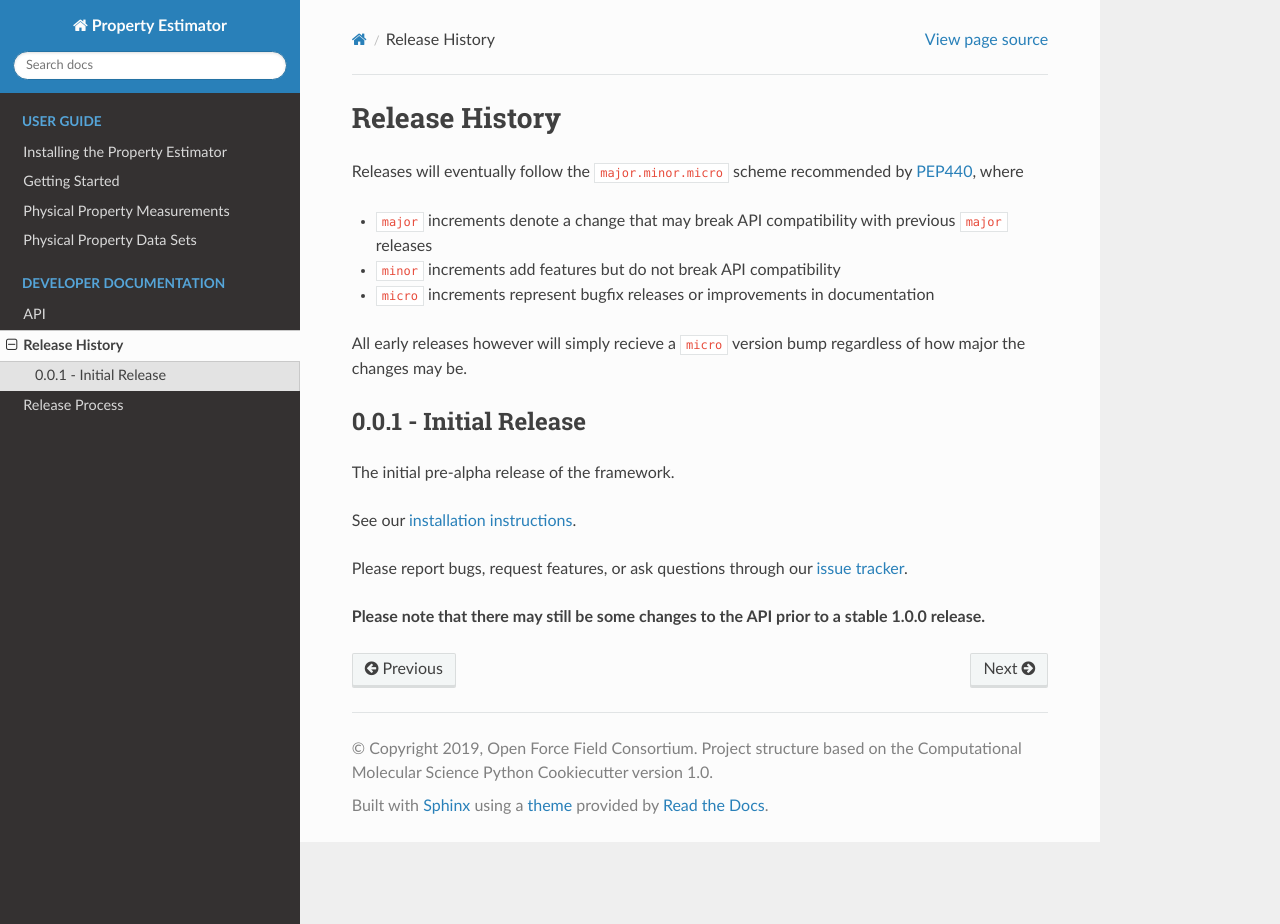
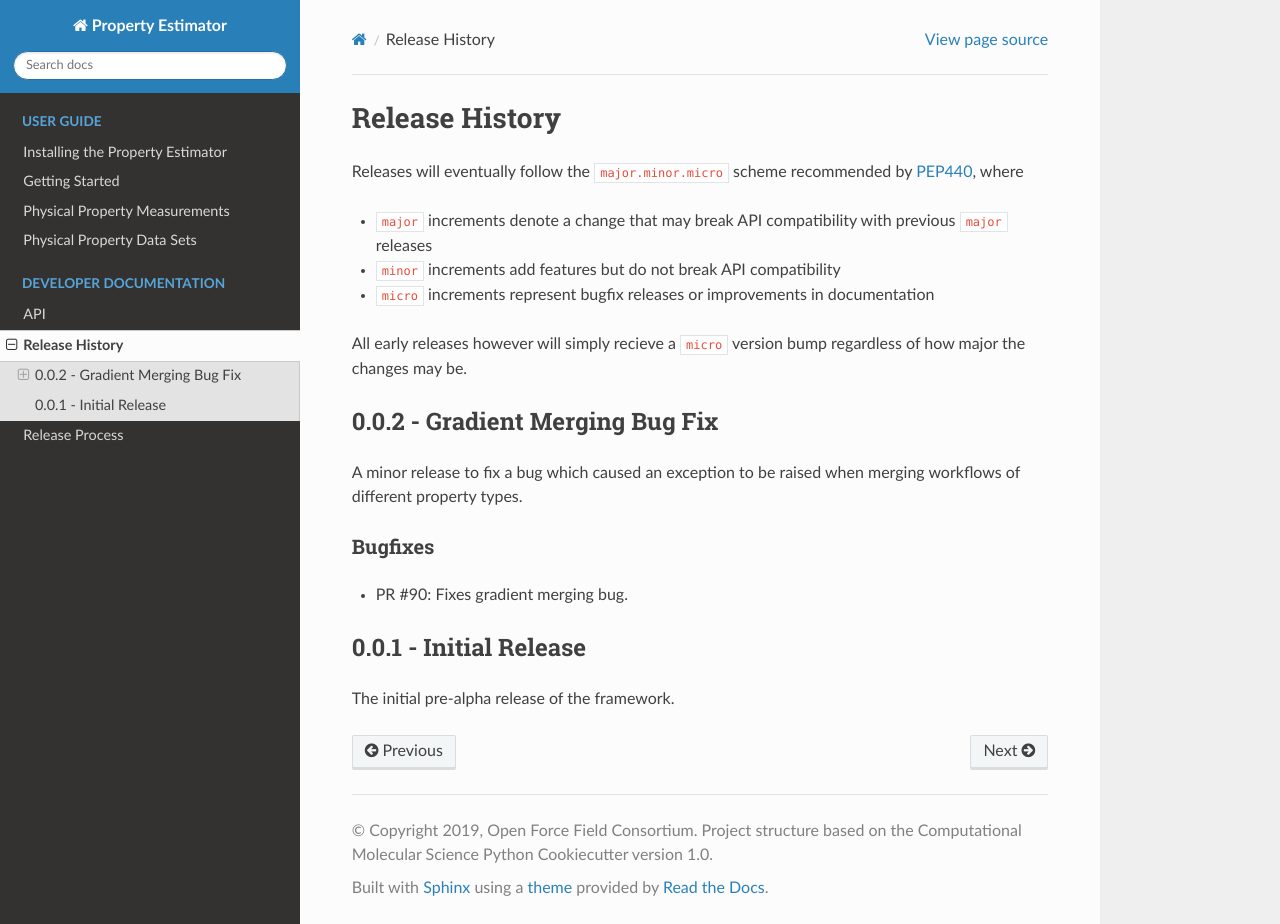
Before and after one commit to openforcefield/openff-evaluator, a Sphinx documentation site: the page built from docs/releasehistory.rst, in a window 1280 px wide and 924 px high. Built offline with Sphinx 7.4.7 and the Read the Docs theme 2.0.0, drawn with Linux system fonts in a browser that asks for light colours.

Commit message:
Adds initial 0.0.2 release notes.

```diff
--- a/docs/releasehistory.rst
+++ b/docs/releasehistory.rst
@@ -11,14 +11,18 @@ Releases will eventually follow the ``major.minor.micro`` scheme recommended by
 All early releases however will simply recieve a ``micro`` version bump regardless of
 how major the changes may be.
 
+0.0.2 - Gradient Merging Bug Fix
+--------------------------------
+
+A minor release to fix a bug which caused an exception to be raised when merging workflows of
+different property types.
+
+Bugfixes
+""""""""
+
+* PR #90: Fixes gradient merging bug.
+
 0.0.1 - Initial Release
 -----------------------
 
 The initial pre-alpha release of the framework.
-
-See our `installation instructions <https://property-estimator.readthedocs.io/en/latest/install.html>`_.
-
-Please report bugs, request features, or ask questions through our
-`issue tracker <https://github.com/openforcefield/propertyestimator/issues>`_.
-
-**Please note that there may still be some changes to the API prior to a stable 1.0.0 release.**
```
